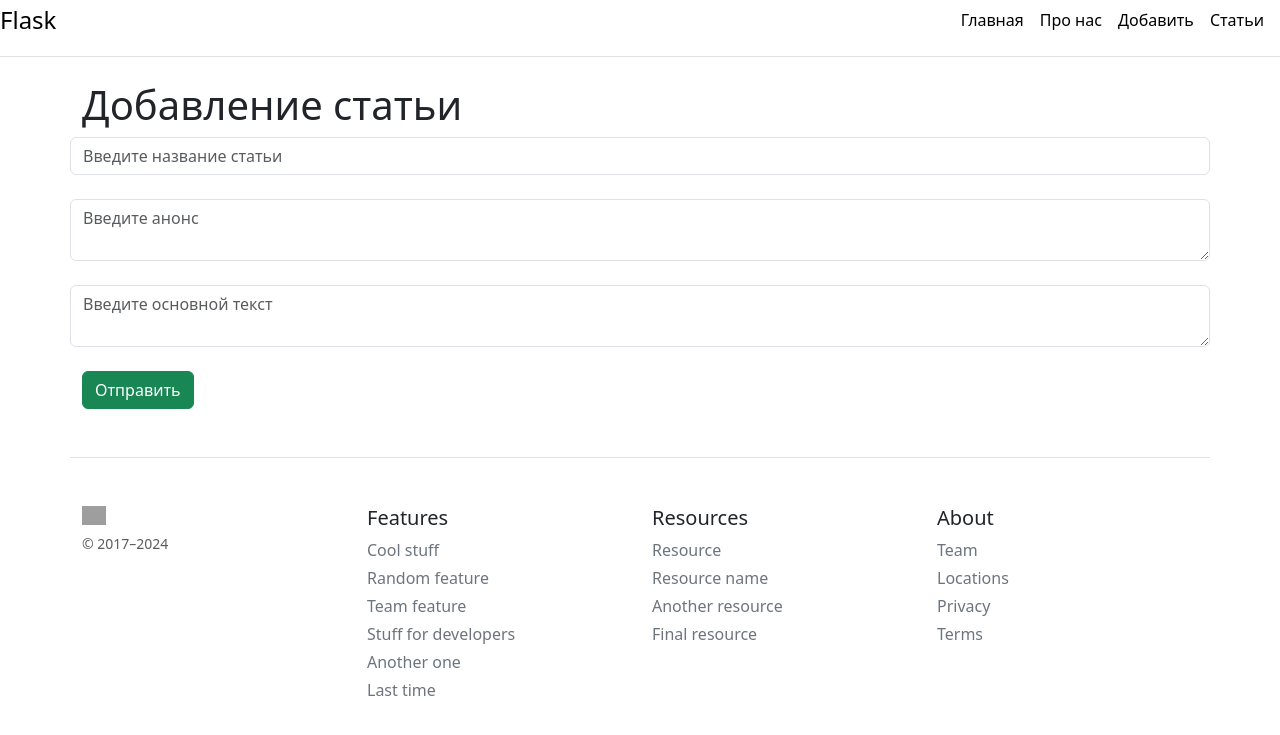
After one commit to Linard26/flask, a Flask app: page /create-article in a window 1280 px wide. The commit adds this page. Shown: the top 735 px of the page. Run offline with Flask 3, Linux system fonts and the light colour scheme; grey boxes are pictures that could not be loaded.

Commit message:
Создание html-шаблонов

```diff
--- a/app.py
+++ b/app.py
@@ -1,10 +1,11 @@
-from flask import Flask, render_template
+from flask import Flask, render_template, request, redirect
 from flask_sqlalchemy import SQLAlchemy
 from datetime import datetime
 
+
+
 app = Flask(__name__)
 app.config['SQLALCHEMY_DATABASE_URI'] = 'sqlite:///blog.db'
-
 db = SQLAlchemy(app)
 
 
@@ -16,8 +17,7 @@ class Article(db.Model):
     date = db.Column(db.DateTime, default=datetime.utcnow)
 
     def __repr__(self):
-        return '<Article %r' %self.id
-
+        return '<Article %r>' % self.id
 
 
 @app.route('/')
@@ -31,10 +31,33 @@ def about():
     return render_template('about.html')
 
 
-@app.route('/user/<string:name>/<int:id>')
-def user(name, id):
-    return 'User page: '+ name + '-'+ str(id)
+@app.route('/posts')
+def posts():
+    articles = Article.query.order_by(Article.data).all()
+
+    return render_template('posts.html', articles=articles)
 
 
-if __name__ == '__main__':
+@app.route('/create-article', methods=['POST', 'GET'])
+def create_article():
+    if request.method== 'POST':
+        title = request.form['title']
+        intro = request.form['intro']
+        text = request.form['text']
+
+        article = Article(title=title, intro=intro, text=text)
+
+        try:
+            db.session.add(article)
+            db.session.commit()
+            return redirect('/')
+        except:
+            return 'При добавлении статьи произошла ошибка'
+
+    else:
+        return render_template('create-article.html')
+
+
+
+if __name__ == "__main__":
     app.run(debug=True)
--- a/templates/base.html
+++ b/templates/base.html
@@ -17,7 +17,8 @@
       <nav class="d-inline-flex mt-2 mt-md-0 ms-md-auto">
         <a class="me-3 py-2 link-body-emphasis text-decoration-none" href="/">Главная</a>
         <a class="me-3 py-2 link-body-emphasis text-decoration-none" href="/about">Про нас</a>
-
+        <a class="me-3 py-2 link-body-emphasis text-decoration-none" href="/create-article">Добавить</a>
+        <a class="me-3 py-2 link-body-emphasis text-decoration-none" href="/posts">Статьи</a>
       </nav>
     </div>
     {% block body %}{% endblock %}
--- /dev/null
+++ b/templates/create-article.html
@@ -0,0 +1,21 @@
+{% extends 'base.html' %}
+
+{% block title %}
+Создание статьи
+{% endblock %}
+
+{% block body %}
+    <div class="container">
+        <h1>Добавление статьи</h1>
+    </div>
+    <form method="post">
+        <input type="text" name="title" id="title" class="container form-control" placeholder="Введите название статьи"><br>
+        <textarea  name="intro" id="intro" class="container form-control" placeholder="Введите анонс"></textarea><br>
+        <textarea  name="text" id="text" class="container form-control" placeholder="Введите основной текст"></textarea><br>
+        <div class="container">
+            <input type="submit" class="btn btn-success" value="Отправить">
+        </div>
+
+    </form>
+
+{% endblock %}
```
Also changed, not shown: templates/posts.html (added, +17 -0 lines).
